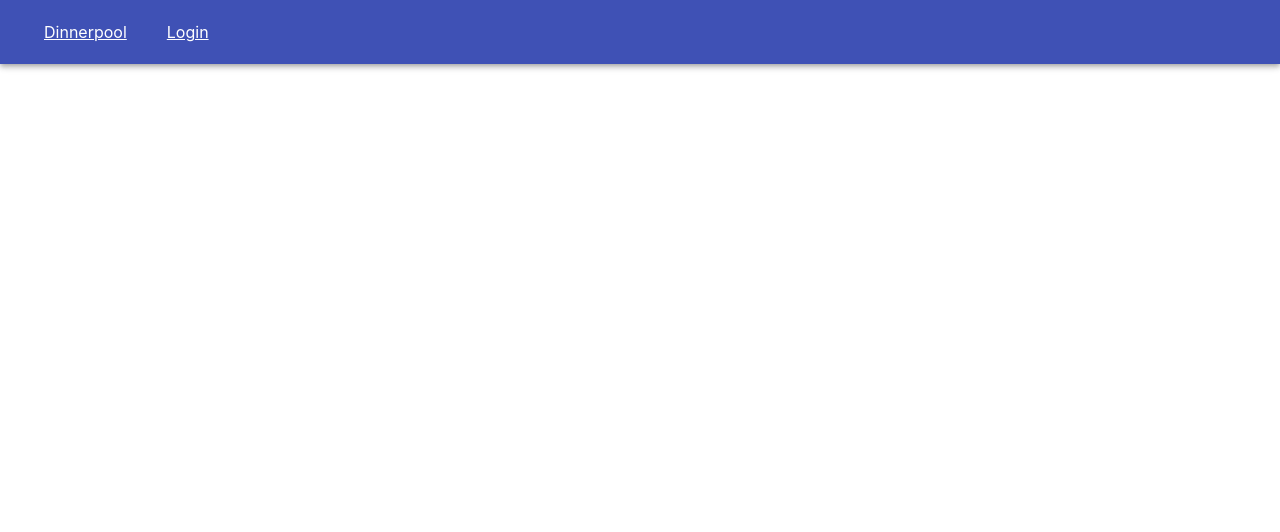
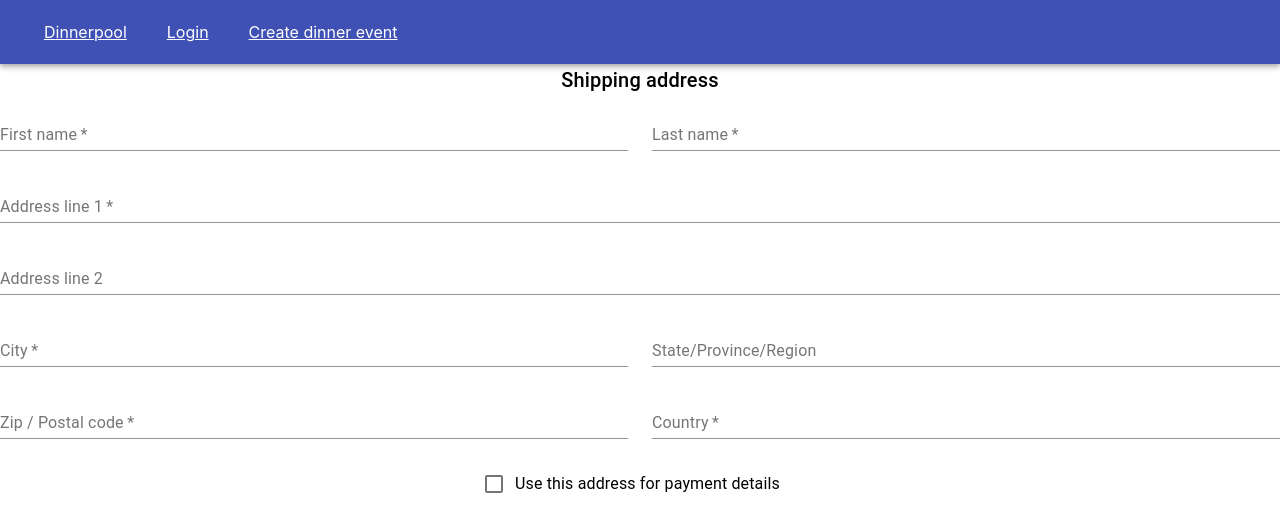
Before and after one commit to joonerik/tdt4140-pu45, a React (Create React App) app in the folder frontend/: page /form in a window 1280 px wide. Shown: the top 532 px of the page. Built offline with nearby package versions, Linux system fonts and the light colour scheme.

Commit message:
fix: add correct template

```diff
--- a/frontend/src/App.js
+++ b/frontend/src/App.js
@@ -3,6 +3,7 @@ import { BrowserRouter as Router, Switch, Route } from "react-router-dom";
 import DinnerOverview from "./pages/DinnerOverview";
 import LoginPage from "./pages/LoginPage";
 import NavBar from "./components/NavBar/NavBar";
+import DinnerForm from "./pages/DinnerForm";
 
 function App() {
   return (
@@ -12,6 +13,7 @@ function App() {
           <Switch>
             <Route component={DinnerOverview} exact path="/" />
             <Route component={LoginPage} path="/login" />
+            <Route component={DinnerForm} path="/form"/>
           </Switch>
         </Router>
 
--- a/frontend/src/components/NavBar/NavBar.js
+++ b/frontend/src/components/NavBar/NavBar.js
@@ -11,6 +11,7 @@ function NavBar() {
       <Toolbar >
           <Link className="link" to="/">Dinnerpool</Link>
           <Link className="link" to="/login">Login</Link>
+          <Link className="link" to="/form">Create dinner event</Link>
       </Toolbar>
     </AppBar>
   );
--- a/frontend/src/pages/DinnerForm.js
+++ b/frontend/src/pages/DinnerForm.js
@@ -1,153 +1,96 @@
 import React from 'react';
-import { makeStyles } from '@material-ui/core/styles';
-import CssBaseline from '@material-ui/core/CssBaseline';
-import AppBar from '@material-ui/core/AppBar';
-import Toolbar from '@material-ui/core/Toolbar';
-import Paper from '@material-ui/core/Paper';
-import Stepper from '@material-ui/core/Stepper';
-import Step from '@material-ui/core/Step';
-import StepLabel from '@material-ui/core/StepLabel';
-import Button from '@material-ui/core/Button';
-import Link from '@material-ui/core/Link';
+import Grid from '@material-ui/core/Grid';
 import Typography from '@material-ui/core/Typography';
-import AddressForm from './AddressForm';
-import PaymentForm from './PaymentForm';
-import Review from './Review';
+import TextField from '@material-ui/core/TextField';
+import FormControlLabel from '@material-ui/core/FormControlLabel';
+import Checkbox from '@material-ui/core/Checkbox';
 
-function Copyright() {
-  return (
-    <Typography variant="body2" color="textSecondary" align="center">
-      {'Copyright © '}
-      <Link color="inherit" href="https://material-ui.com/">
-        Your Website
-      </Link>{' '}
-      {new Date().getFullYear()}
-      {'.'}
-    </Typography>
-  );
-}
-
-const useStyles = makeStyles((theme) => ({
-  appBar: {
-    position: 'relative',
-  },
-  layout: {
-    width: 'auto',
-    marginLeft: theme.spacing(2),
-    marginRight: theme.spacing(2),
-    [theme.breakpoints.up(600 + theme.spacing(2) * 2)]: {
-      width: 600,
-      marginLeft: 'auto',
-      marginRight: 'auto',
-    },
-  },
-  paper: {
-    marginTop: theme.spacing(3),
-    marginBottom: theme.spacing(3),
-    padding: theme.spacing(2),
-    [theme.breakpoints.up(600 + theme.spacing(3) * 2)]: {
-      marginTop: theme.spacing(6),
-      marginBottom: theme.spacing(6),
-      padding: theme.spacing(3),
-    },
-  },
-  stepper: {
-    padding: theme.spacing(3, 0, 5),
-  },
-  buttons: {
-    display: 'flex',
-    justifyContent: 'flex-end',
-  },
-  button: {
-    marginTop: theme.spacing(3),
-    marginLeft: theme.spacing(1),
-  },
-}));
-
-const steps = ['Shipping address', 'Payment details', 'Review your order'];
-
-function getStepContent(step) {
-  switch (step) {
-    case 0:
-      return <AddressForm />;
-    case 1:
-      return <PaymentForm />;
-    case 2:
-      return <Review />;
-    default:
-      throw new Error('Unknown step');
-  }
-}
-
-export default function Checkout() {
-  const classes = useStyles();
-  const [activeStep, setActiveStep] = React.useState(0);
-
-  const handleNext = () => {
-    setActiveStep(activeStep + 1);
-  };
-
-  const handleBack = () => {
-    setActiveStep(activeStep - 1);
-  };
-
+export default function AddressForm() {
   return (
     <React.Fragment>
-      <CssBaseline />
-      <AppBar position="absolute" color="default" className={classes.appBar}>
-        <Toolbar>
-          <Typography variant="h6" color="inherit" noWrap>
-            Company name
-          </Typography>
-        </Toolbar>
-      </AppBar>
-      <main className={classes.layout}>
-        <Paper className={classes.paper}>
-          <Typography component="h1" variant="h4" align="center">
-            Checkout
-          </Typography>
-          <Stepper activeStep={activeStep} className={classes.stepper}>
-            {steps.map((label) => (
-              <Step key={label}>
-                <StepLabel>{label}</StepLabel>
-              </Step>
-            ))}
-          </Stepper>
-          <React.Fragment>
-            {activeStep === steps.length ? (
-              <React.Fragment>
-                <Typography variant="h5" gutterBottom>
-                  Thank you for your order.
-                </Typography>
-                <Typography variant="subtitle1">
-                  Your order number is #2001539. We have emailed your order confirmation, and will
-                  send you an update when your order has shipped.
-                </Typography>
-              </React.Fragment>
-            ) : (
-              <React.Fragment>
-                {getStepContent(activeStep)}
-                <div className={classes.buttons}>
-                  {activeStep !== 0 && (
-                    <Button onClick={handleBack} className={classes.button}>
-                      Back
-                    </Button>
-                  )}
-                  <Button
-                    variant="contained"
-                    color="primary"
-                    onClick={handleNext}
-                    className={classes.button}
-                  >
-                    {activeStep === steps.length - 1 ? 'Place order' : 'Next'}
-                  </Button>
-                </div>
-              </React.Fragment>
-            )}
-          </React.Fragment>
-        </Paper>
-        <Copyright />
-      </main>
+      <Typography variant="h6" gutterBottom>
+        Shipping address
+      </Typography>
+      <Grid container spacing={3}>
+        <Grid item xs={12} sm={6}>
+          <TextField
+            required
+            id="firstName"
+            name="firstName"
+            label="First name"
+            fullWidth
+            autoComplete="given-name"
+          />
+        </Grid>
+        <Grid item xs={12} sm={6}>
+          <TextField
+            required
+            id="lastName"
+            name="lastName"
+            label="Last name"
+            fullWidth
+            autoComplete="family-name"
+          />
+        </Grid>
+        <Grid item xs={12}>
+          <TextField
+            required
+            id="address1"
+            name="address1"
+            label="Address line 1"
+            fullWidth
+            autoComplete="shipping address-line1"
+          />
+        </Grid>
+        <Grid item xs={12}>
+          <TextField
+            id="address2"
+            name="address2"
+            label="Address line 2"
+            fullWidth
+            autoComplete="shipping address-line2"
+          />
+        </Grid>
+        <Grid item xs={12} sm={6}>
+          <TextField
+            required
+            id="city"
+            name="city"
+            label="City"
+            fullWidth
+            autoComplete="shipping address-level2"
+          />
+        </Grid>
+        <Grid item xs={12} sm={6}>
+          <TextField id="state" name="state" label="State/Province/Region" fullWidth />
+        </Grid>
+        <Grid item xs={12} sm={6}>
+          <TextField
+            required
+            id="zip"
+            name="zip"
+            label="Zip / Postal code"
+            fullWidth
+            autoComplete="shipping postal-code"
+          />
+        </Grid>
+        <Grid item xs={12} sm={6}>
+          <TextField
+            required
+            id="country"
+            name="country"
+            label="Country"
+            fullWidth
+            autoComplete="shipping country"
+          />
+        </Grid>
+        <Grid item xs={12}>
+          <FormControlLabel
+            control={<Checkbox color="secondary" name="saveAddress" value="yes" />}
+            label="Use this address for payment details"
+          />
+        </Grid>
+      </Grid>
     </React.Fragment>
   );
 }
```
